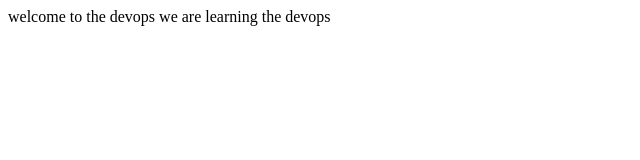
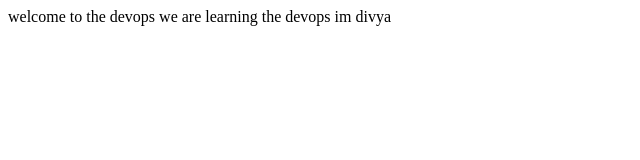
Before and after one commit to Divya49devops/ecommerce-app-frontend, a plain HTML site: page index.html in a window 1280 px wide. Shown: the full height of the page, 0-640 px from the left. Drawn offline with Linux system fonts and the light colour scheme.

Commit message:
i have added 3line

```diff
--- a/index.html
+++ b/index.html
@@ -1,2 +1,3 @@
 <p1> welcome to the devops <p1>
 <p2> we are learning the devops <p2>
+  im divya
```
